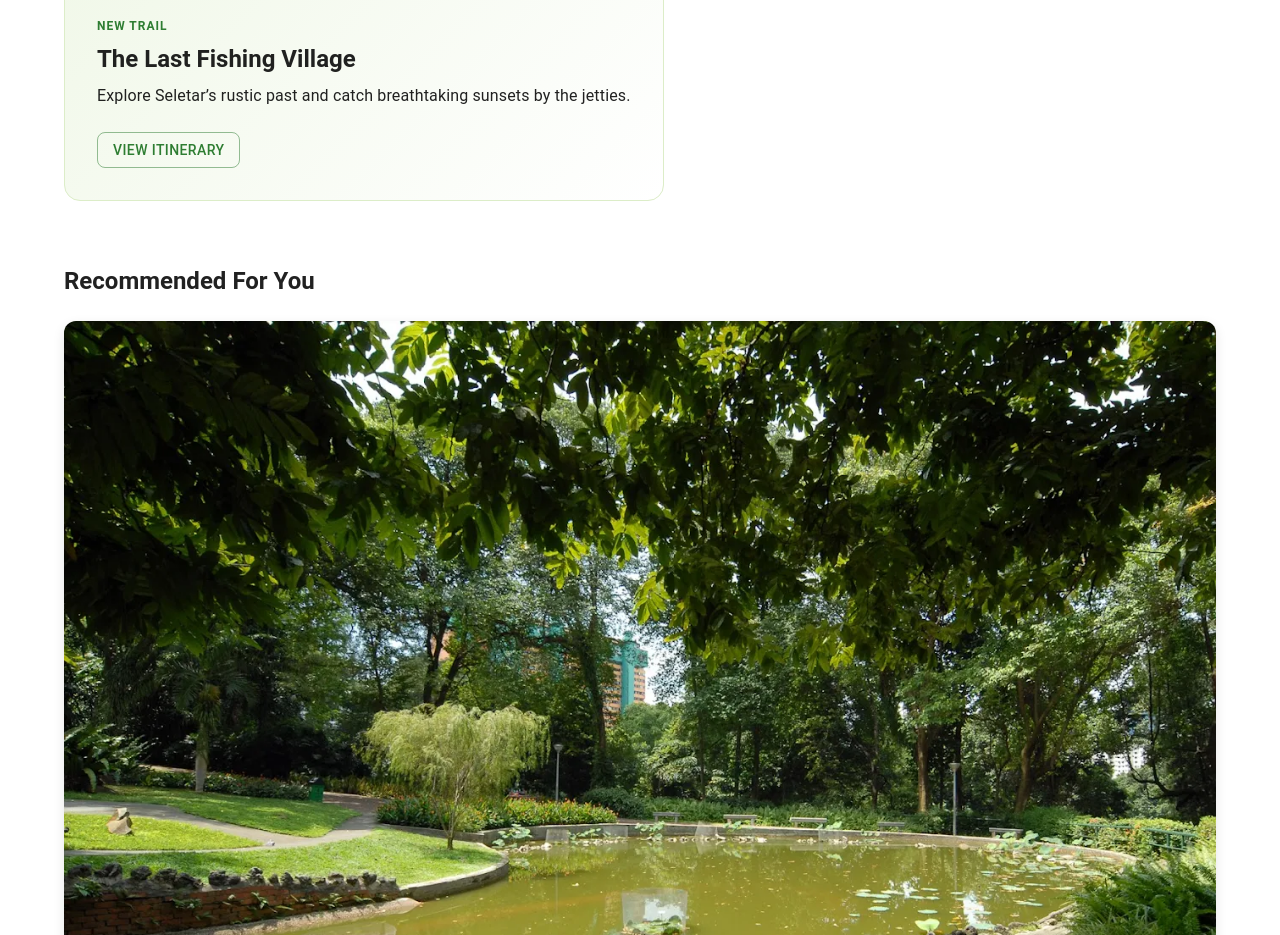
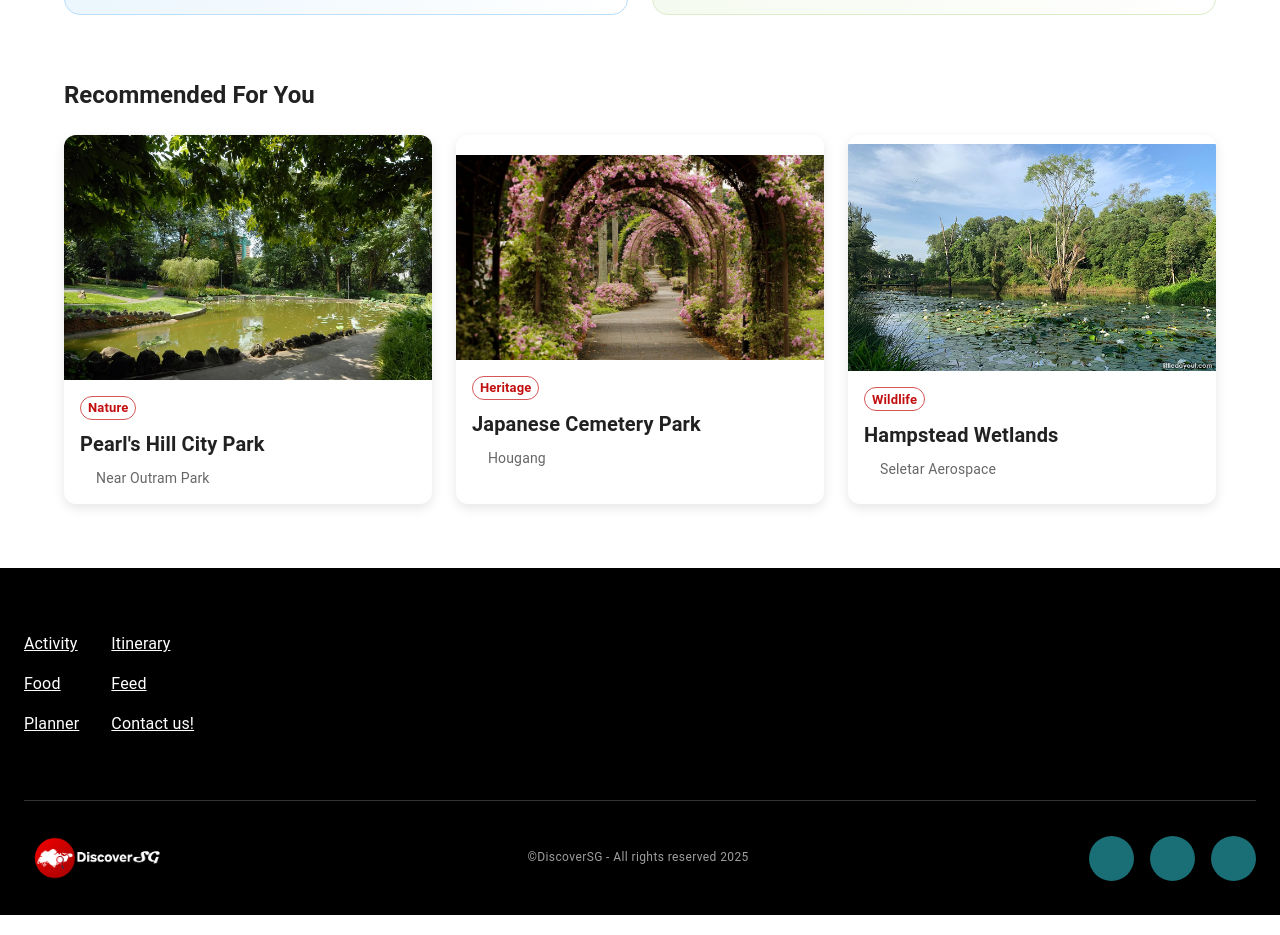
Before and after one commit to shangxian1/discoversg_isp, a React (Vite) app in the folder discoversg-frontend/: page / in a window 1280 px wide. Shown: the part 980-1915 px from the top of the page. Built offline with nearby package versions, Linux system fonts and the light colour scheme; some icons are missing.

Commit message:
Home Page Grid Layout Fix

```diff
--- a/discoversg-frontend/src/components/home/ContentSection.jsx
+++ b/discoversg-frontend/src/components/home/ContentSection.jsx
@@ -61,12 +61,13 @@ const ContentSection = () => {
 
       {/* Campaign Section */}
       <Grid container spacing={3} sx={{ mb: 8 }}>
-        <Grid item xs={12} md={6}>
+        <Grid size={{ xs: 12, sm: 6 }}>
           <Box sx={{
             p: 4,
             borderRadius: 4,
             bgcolor: '#e3f2fd',
             border: '1px solid #bbdefb',
+            height: '100%',
             backgroundImage: 'linear-gradient(135deg, #e3f2fd 0%, #ffffff 100%)'
           }}>
             <Typography variant="overline" color="primary" fontWeight="bold">
@@ -81,12 +82,13 @@ const ContentSection = () => {
           </Box>
         </Grid>
 
-        <Grid item xs={12} md={6}>
+        <Grid size={{ xs: 12, sm: 6 }}>
           <Box sx={{
             p: 4,
             borderRadius: 4,
             bgcolor: '#f1f8e9',
             border: '1px solid #dcedc8',
+            height: '100%',
             backgroundImage: 'linear-gradient(135deg, #f1f8e9 0%, #ffffff 100%)'
           }}>
             <Typography variant="overline" color="success.main" fontWeight="bold">
@@ -109,28 +111,14 @@ const ContentSection = () => {
       <Typography variant="h5" sx={{ mb: 3, fontWeight: 'bold' }}>
         Recommended For You
       </Typography>
-
-      <Grid
-        container
-        spacing={3}
-        // This ensures the row doesn't break if there's a tiny bit of overflow
-        wrap="wrap"
-        sx={{
-          width: '100%',
-          margin: 0,
-          // This ensures that on screens 900px and wider, it MUST stay 3 columns
-          '& .MuiGrid-item': {
-            display: 'flex'
-          }
-        }}
-      >
+        <Grid container spacing={3}>
           {/* We use xs={12} for mobile, but sm={4} to force 3 columns earlier (at 600px+) */}
           {[
             { title: "Pearl's Hill City Park", loc: "Near Outram Park", cat: "Nature", img: pearlHillImg },
             { title: "Japanese Cemetery Park", loc: "Hougang", cat: "Heritage", img: japaneseCemeteryImg },
             { title: "Hampstead Wetlands", loc: "Seletar Aerospace", cat: "Wildlife", img: hampsteadImg }
           ].map((gem, index) => (
-          <Grid item xs={12} sm={4} key={index}>
+            <Grid key={index} size={{ xs: 12, sm: 6, md: 4 }}>
               <GemCard
                 title={gem.title}
                 location={gem.loc}
--- a/discoversg-frontend/src/pages/UserHome.jsx
+++ b/discoversg-frontend/src/pages/UserHome.jsx
@@ -49,18 +49,6 @@ const UserHome = () => {
 
         {/* 3. Inserted the ContentSection here */}
         <ContentSection />
-
-        {/* Content Grids for "For You" and "Featured" */}
-        <Box sx={{ mt: 6, mb: 6 }}>
-          <Typography variant="h5" sx={{ mb: 2, fontWeight: 500 }}>Recommended For You:</Typography>
-          <Grid container spacing={3}>
-            {[1, 2, 3].map((item) => (
-              <Grid item xs={12} sm={4} key={item}>
-                <Paper elevation={0} sx={{ height: '180px', bgcolor: '#f5f5f5', borderRadius: 2 }} />
-              </Grid>
-            ))}
-          </Grid>
-        </Box>
       </Container>
     </Box>
   );
```
Lines whose indentation alone changed are shown as unchanged.
